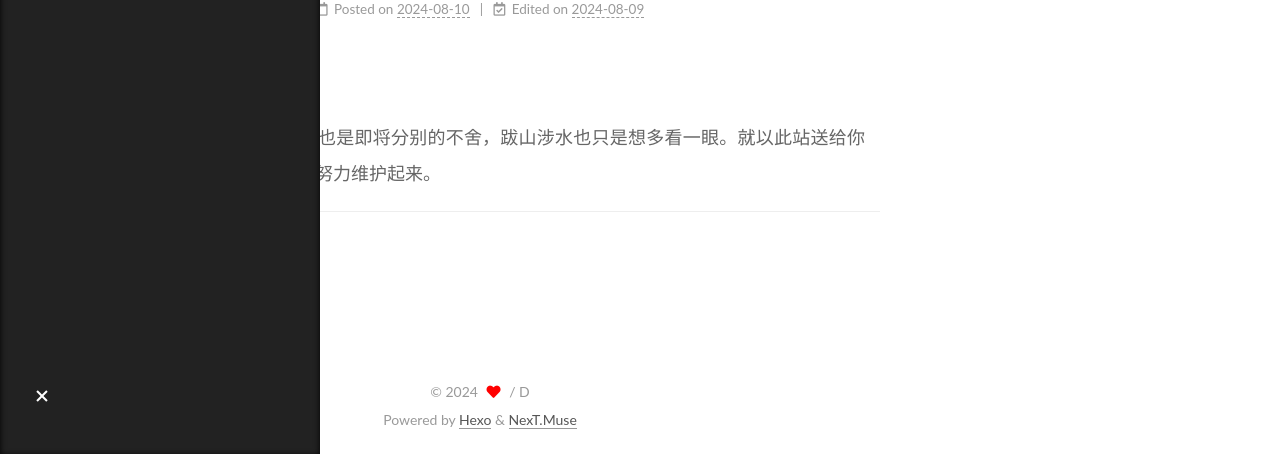
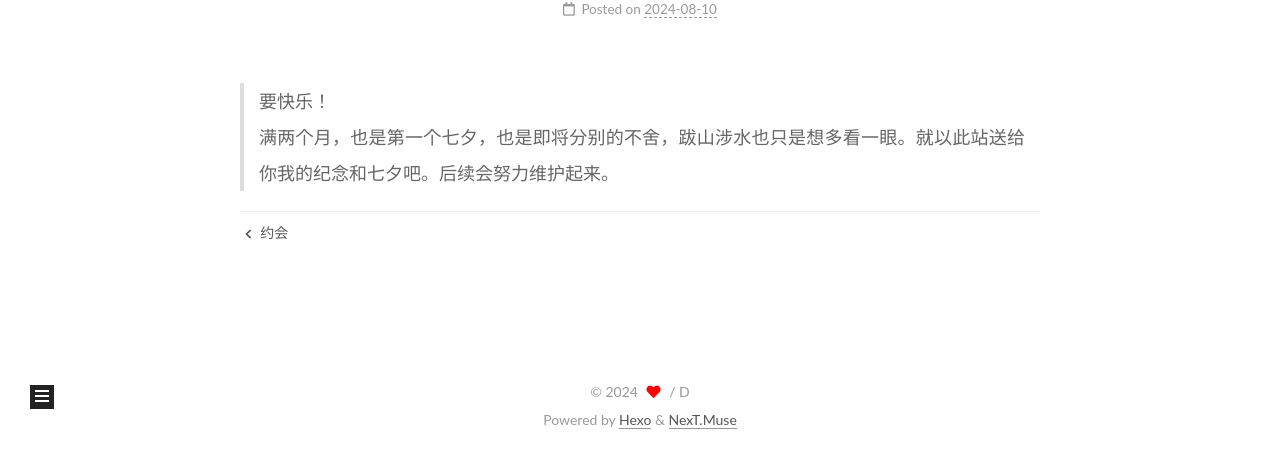
Before and after one commit to July-28/July-28.github.io, a plain HTML site: page 2024/08/10/七夕/index.html in a window 1280 px wide. Shown: the part 346-800 px from the top of the page. Drawn offline with Linux system fonts and the light colour scheme.

Commit message:
Add files via upload

```diff
--- a/2024/08/10/七夕/index.html
+++ b/2024/08/10/七夕/index.html
@@ -17,18 +17,18 @@
 
 <script id="hexo-configurations">
     var NexT = window.NexT || {};
-    var CONFIG = {"hostname":"july-28.github.io","root":"/","scheme":"Muse","version":"7.8.0","exturl":false,"sidebar":{"position":"right","display":"always","padding":18,"offset":12,"onmobile":false},"copycode":{"enable":false,"show_result":false,"style":null},"back2top":{"enable":true,"sidebar":false,"scrollpercent":false},"bookmark":{"enable":false,"color":"#222","save":"auto"},"fancybox":false,"mediumzoom":false,"lazyload":false,"pangu":false,"comments":{"style":"tabs","active":null,"storage":true,"lazyload":false,"nav":null},"algolia":{"hits":{"per_page":10},"labels":{"input_placeholder":"Search for Posts","hits_empty":"We didn't find any results for the search: ${query}","hits_stats":"${hits} results found in ${time} ms"}},"localsearch":{"enable":false,"trigger":"auto","top_n_per_article":1,"unescape":false,"preload":false},"motion":{"enable":true,"async":false,"transition":{"post_block":"fadeIn","post_header":"slideDownIn","post_body":"slideDownIn","coll_header":"slideLeftIn","sidebar":"slideUpIn"}}};
+    var CONFIG = {"hostname":"july-28.github.io","root":"/","scheme":"Muse","version":"7.8.0","exturl":false,"sidebar":{"position":"right","display":"post","padding":18,"offset":12,"onmobile":false},"copycode":{"enable":false,"show_result":false,"style":null},"back2top":{"enable":true,"sidebar":false,"scrollpercent":false},"bookmark":{"enable":false,"color":"#222","save":"auto"},"fancybox":false,"mediumzoom":false,"lazyload":false,"pangu":false,"comments":{"style":"tabs","active":null,"storage":true,"lazyload":false,"nav":null},"algolia":{"hits":{"per_page":10},"labels":{"input_placeholder":"Search for Posts","hits_empty":"We didn't find any results for the search: ${query}","hits_stats":"${hits} results found in ${time} ms"}},"localsearch":{"enable":false,"trigger":"auto","top_n_per_article":1,"unescape":false,"preload":false},"motion":{"enable":true,"async":false,"transition":{"post_block":"fadeIn","post_header":"slideDownIn","post_body":"slideDownIn","coll_header":"slideLeftIn","sidebar":"slideUpIn"}}};
   </script>
 
-  <meta name="description" content="要快乐！满脸月，也是第一个七夕，也是即将分别的不舍，跋山涉水也只是想多看一眼。就以此站送给你我的纪念和七夕吧。后续会努力维护起来。">
+  <meta name="description" content="要快乐！满两个月，也是第一个七夕，也是即将分别的不舍，跋山涉水也只是想多看一眼。就以此站送给你我的纪念和七夕吧。后续会努力维护起来。">
 <meta property="og:type" content="article">
 <meta property="og:title" content="七夕">
 <meta property="og:url" content="https://july-28.github.io/2024/08/10/%E4%B8%83%E5%A4%95/index.html">
 <meta property="og:site_name" content="🐶柒的小窝">
-<meta property="og:description" content="要快乐！满脸月，也是第一个七夕，也是即将分别的不舍，跋山涉水也只是想多看一眼。就以此站送给你我的纪念和七夕吧。后续会努力维护起来。">
+<meta property="og:description" content="要快乐！满两个月，也是第一个七夕，也是即将分别的不舍，跋山涉水也只是想多看一眼。就以此站送给你我的纪念和七夕吧。后续会努力维护起来。">
 <meta property="og:locale" content="en_US">
 <meta property="article:published_time" content="2024-08-10T15:51:48.000Z">
-<meta property="article:modified_time" content="2024-08-09T15:56:32.508Z">
+<meta property="article:modified_time" content="2024-08-09T16:04:27.700Z">
 <meta property="article:author" content="&#x2F; D">
 <meta name="twitter:card" content="summary">
 
@@ -178,15 +178,9 @@
               </span>
               <span class="post-meta-item-text">Posted on</span>
 
-              <time title="Created: 2024-08-10 23:51:48" itemprop="dateCreated datePublished" datetime="2024-08-10T23:51:48+08:00">2024-08-10</time>
+
+              <time title="Created: 2024-08-10 23:51:48 / Modified: 00:04:27" itemprop="dateCreated datePublished" datetime="2024-08-10T23:51:48+08:00">2024-08-10</time>
             </span>
-              <span class="post-meta-item">
-                <span class="post-meta-item-icon">
-                  <i class="far fa-calendar-check"></i>
-                </span>
-                <span class="post-meta-item-text">Edited on</span>
-                <time title="Modified: 2024-08-09 23:56:32" itemprop="dateModified" datetime="2024-08-09T23:56:32+08:00">2024-08-09</time>
-              </span>
 
 
 
@@ -200,7 +194,7 @@
 
 
         <blockquote>
-<p>要快乐！<br>满脸月，也是第一个七夕，也是即将分别的不舍，跋山涉水也只是想多看一眼。就以此站送给你我的纪念和七夕吧。后续会努力维护起来。</p>
+<p>要快乐！<br>满两个月，也是第一个七夕，也是即将分别的不舍，跋山涉水也只是想多看一眼。就以此站送给你我的纪念和七夕吧。后续会努力维护起来。</p>
 </blockquote>
 
     </div>
```
Also changed, not shown: 2024/06/10/开端/index.html (+1 -1 lines), 2024/06/23/转变/index.html (+1 -1 lines), 2024/06/24/见面/index.html (+1 -1 lines), 2024/06/29/约会/index.html (+1 -1 lines), about/index.html (+1 -1 lines), archives/2024/06/index.html (+1 -1 lines), archives/2024/08/index.html (+1 -1 lines), archives/2024/index.html (+1 -1 lines), archives/index.html (+1 -1 lines), index.html (+4 -10 lines).
